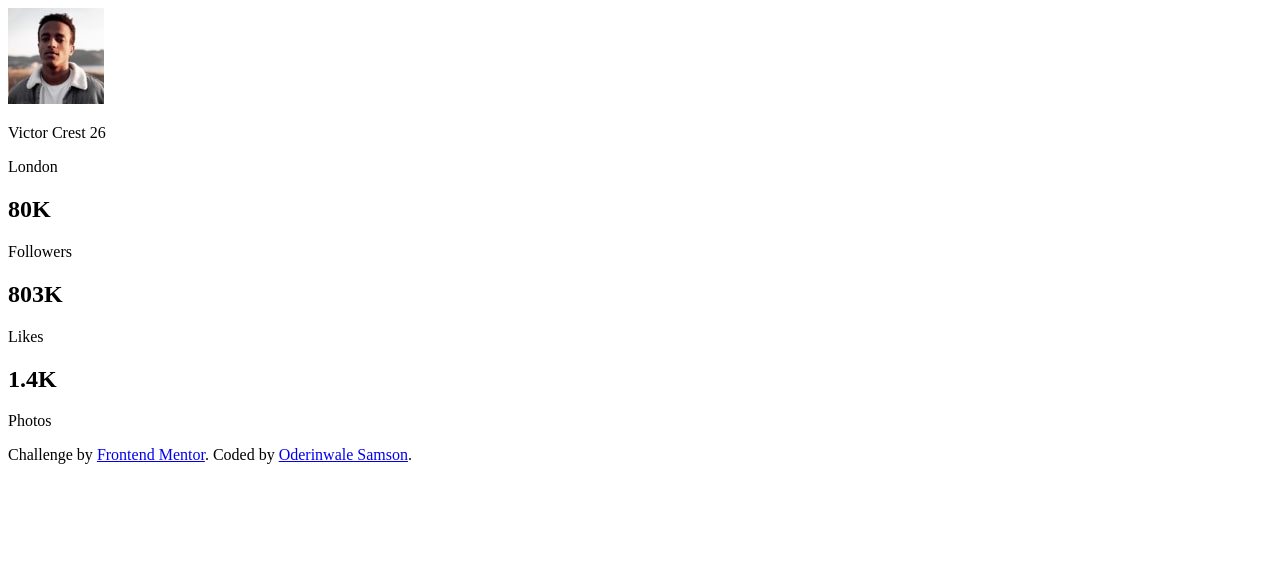
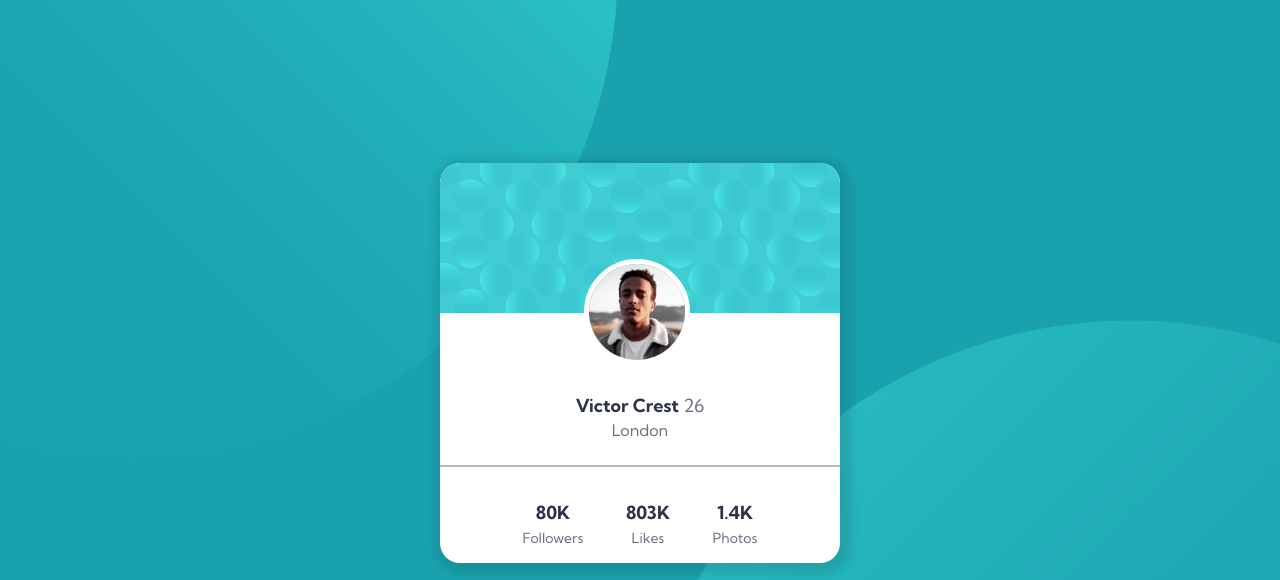
Before and after one commit to samzyconcepts/Profile-card-component, a website: page dist/index.html in a window 1280 px wide. Shown: the top 580 px of the page. Drawn offline with Linux system fonts and the light colour scheme; the site is published under a folder, as on GitHub Pages, so addresses that start at the root find nothing.

Commit message:
css link

```diff
--- a/dist/index.html
+++ b/dist/index.html
@@ -18,7 +18,7 @@
 			rel="stylesheet"
 		/>
 
-		<link rel="stylesheet" href="/dist/css/main.css" />
+		<link rel="stylesheet" href="css/main.css" />
 		<title>Frontend Mentor | Profile card component</title>
 	</head>
 	<body>
```
